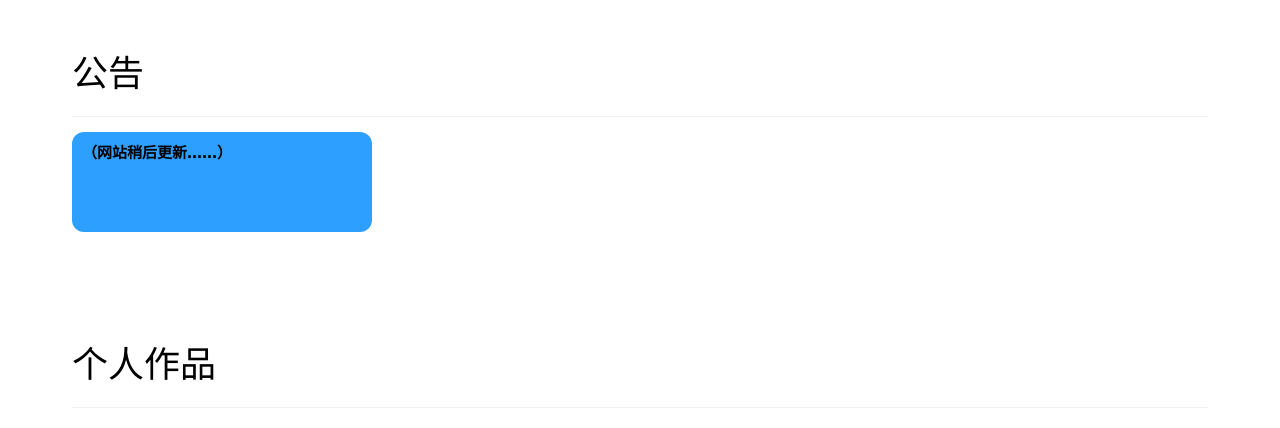
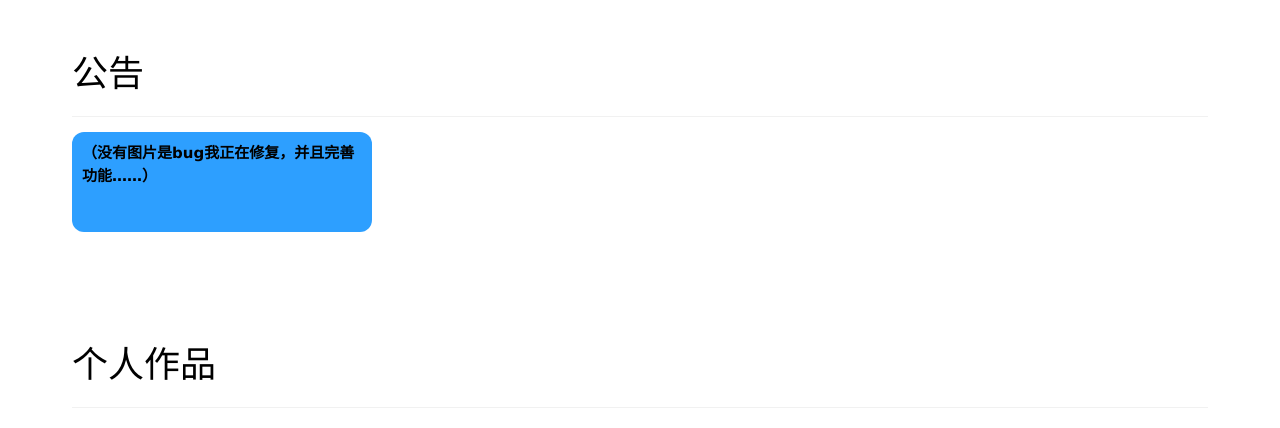
Before and after one commit to HaShiQi79461/GeRenZhuYe, a plain HTML site: page index.html in a window 1280 px wide. Shown: the part 980-1408 px from the top of the page. Drawn offline with Linux system fonts and the light colour scheme.

Commit message:
Update index.html

```diff
--- a/index.html
+++ b/index.html
@@ -133,7 +133,7 @@ li a:hover:not(.active) {
 
 <body>
 
-<p id="rcorners1">（网站稍后更新……）</p>
+<p id="rcorners1">（没有图片是bug我正在修复，并且完善功能……）</p>
 
 </body>
 
```
